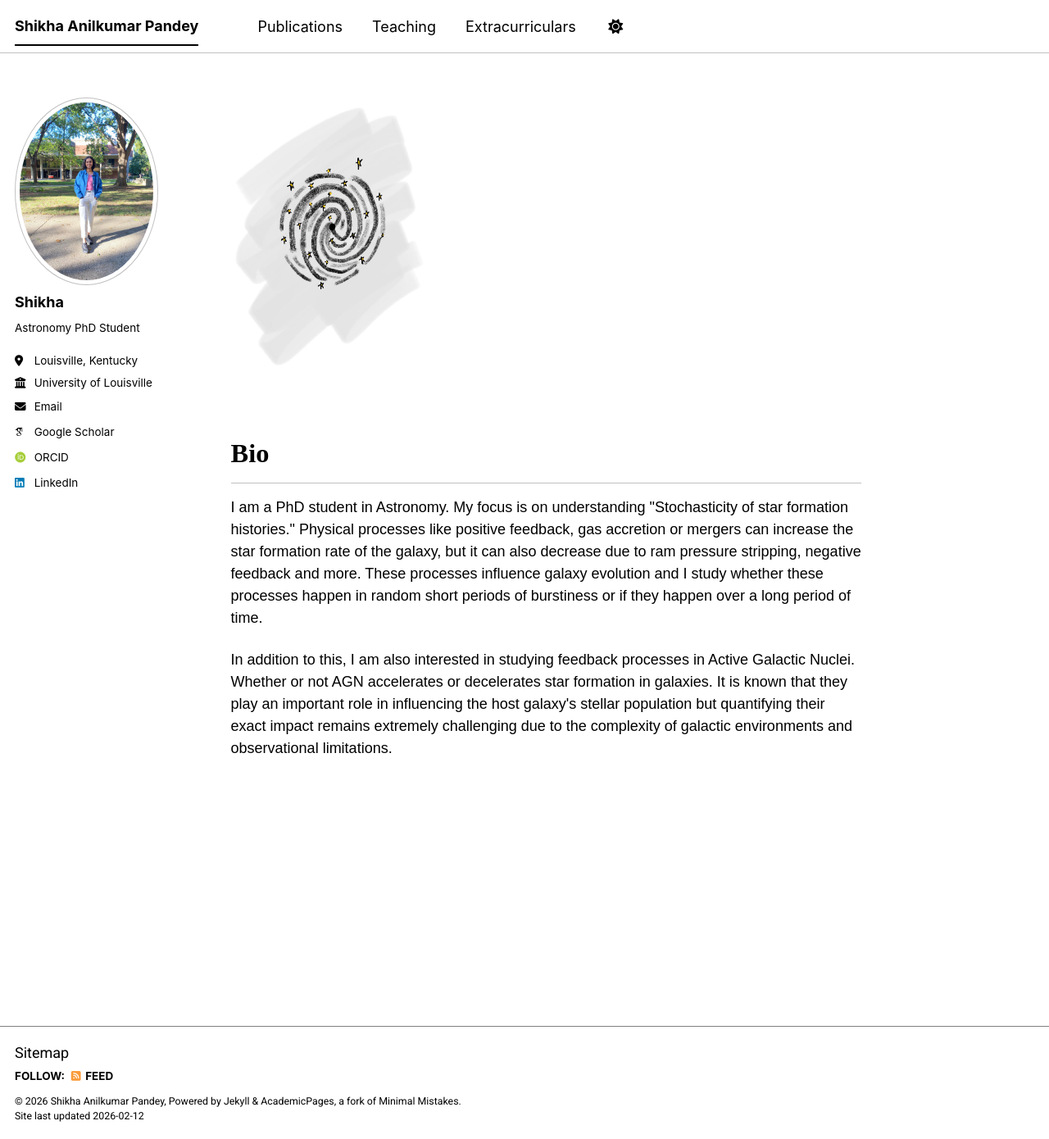
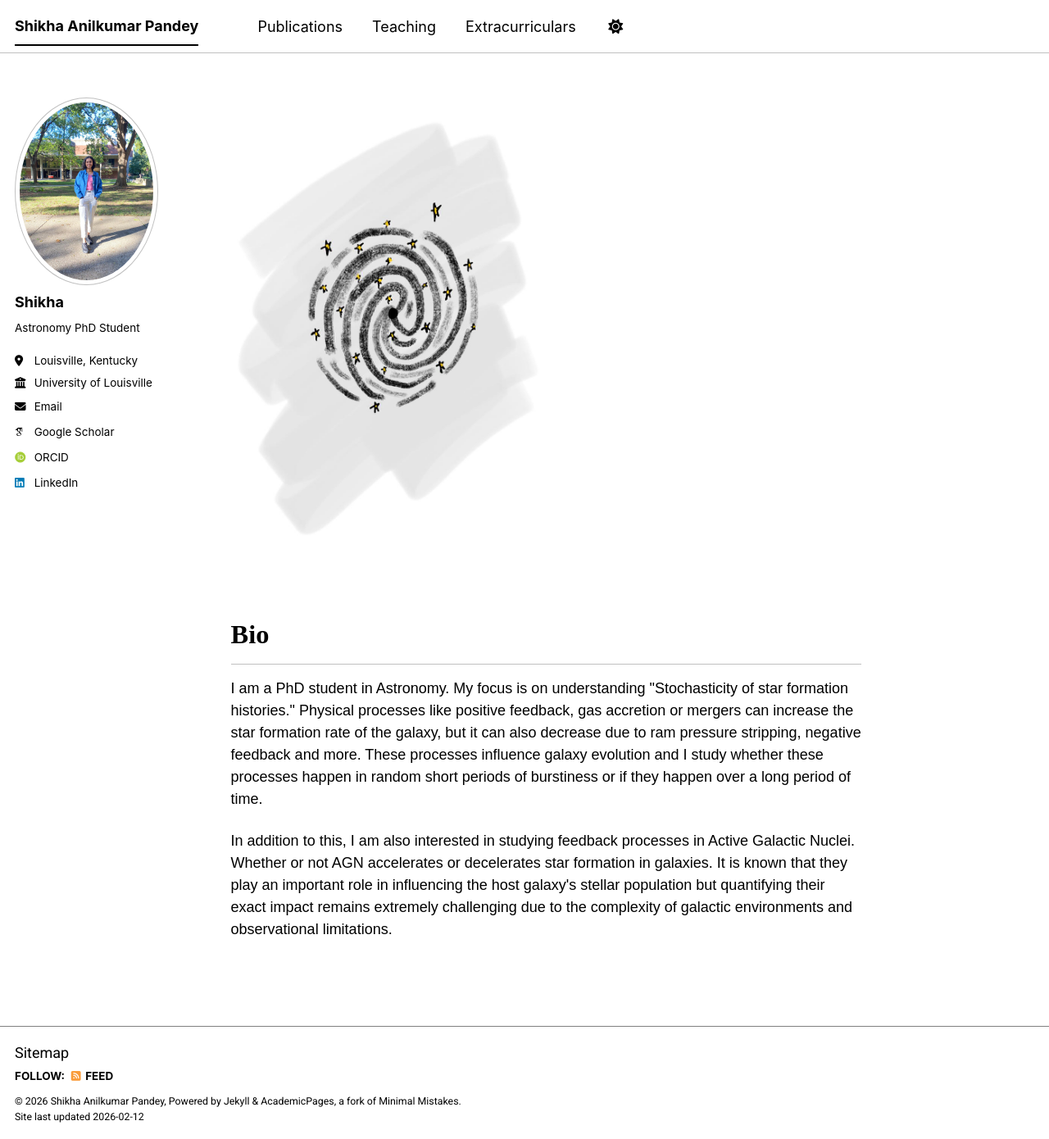
Before and after one commit to pshikha/pshikha.github.io, a Jekyll site: the page built from _pages/about.md, in a window 1280 px wide and 1390 px high. Shown: the whole window at 82% size. Built offline with Jekyll 4.4.1, drawn with Linux system fonts in a browser that asks for light colours; some web fonts are replaced; a script bundle is joined from its source files by our own code; library files that are not in the unit come from our copies.

Commit message:
Update about.md

```diff
--- a/_pages/about.md
+++ b/_pages/about.md
@@ -7,7 +7,7 @@ redirect_from:
 ---
 
 
-<img src="{{ base_path }}/images/glaxy img.jpeg" width="250">
+<img src="/images/glaxy img.jpeg" width="400">
 
 <div class="bio">
 <h2>Bio</h2>
```
